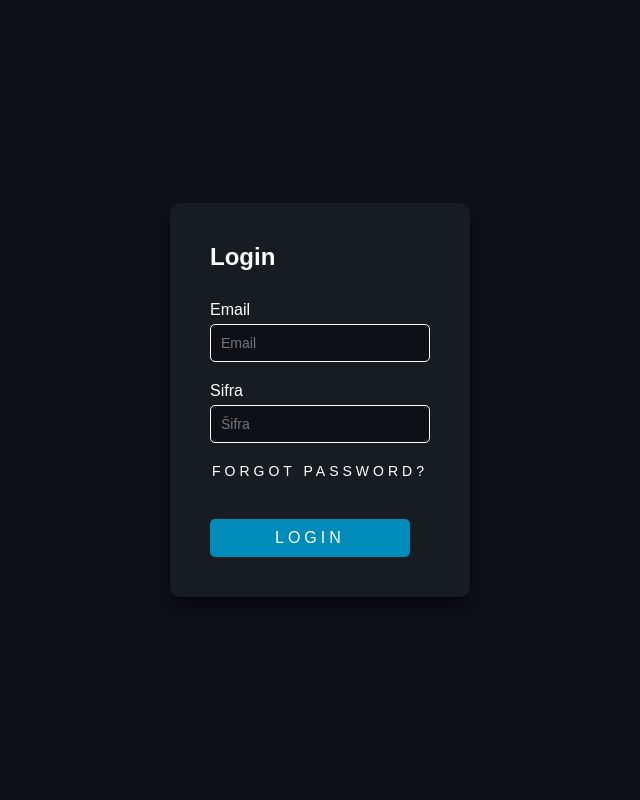
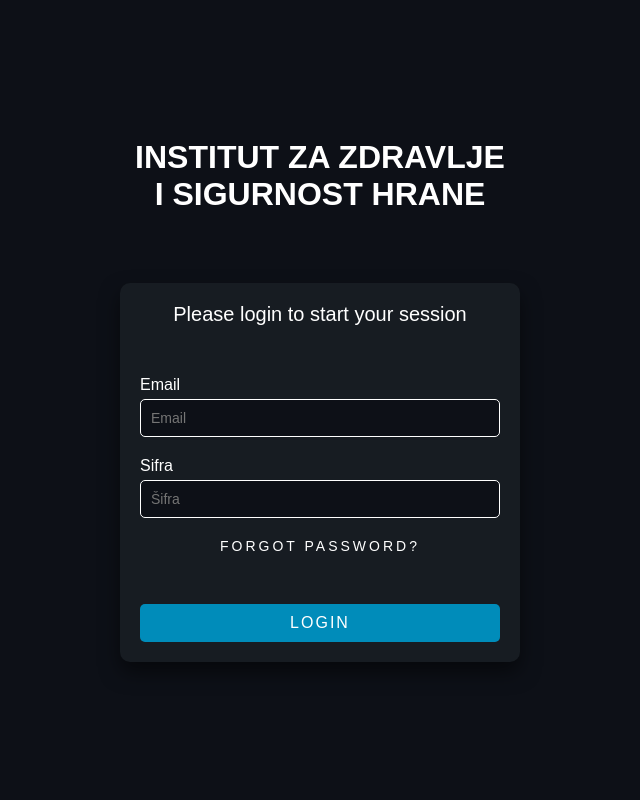
Before and after one commit to muhamedhaseljic/php-IZZISH, a PHP site: page /retro/index.php in a window 1280 px wide. Shown: the whole page, without its empty margins (320-960 px from the left). Run offline with PHP 8.4, Linux system fonts and the light colour scheme.

Commit message:
uredjen login i view radnik

```diff
--- a/index.php
+++ b/index.php
@@ -48,15 +48,19 @@ body {
     height: 100vh;
     display: flex;
     justify-content: center;
+    flex-direction: column;
     align-items: center;
     background: #0d1017;
     font-family: Arial, sans-serif;
+
+    text-align: justify;
+    text-justify: inter-word;
 }
 
 .login-box {
     /*position: relative;*/
-    width: 300px;
-    padding: 40px;
+    width: 400px;
+    padding: 20px;
     background: #171c22;
 
     border-radius: 10px;
@@ -65,8 +69,14 @@ body {
 
 .login-box h2 {
     color: white;
-    margin-bottom: 30px;
-    font-size: 24px;
+    margin-bottom: 50px;
+    font-size: 20px;
+    text-align: center;
+    font-weight:200;
+}
+.login-box a {
+
+    text-align: center;
 }
 
 .user-box {
@@ -113,7 +123,7 @@ a {
     text-decoration: none;
     text-transform: uppercase;
     overflow: hidden;
-    letter-spacing: 4px;
+    letter-spacing: 3px;
     margin-top: 40px;
     border: none;
     cursor: pointer;
@@ -140,10 +150,12 @@ button{
     text-decoration: none;
     text-transform: uppercase;
     overflow: hidden;
-    letter-spacing: 4px;
-    margin-top: 40px;
+    letter-spacing: 2px;
+    margin-top: 50px;
     border: none;
     cursor: pointer;
+    width: 100%;
+
 }
 
 a span {
@@ -199,7 +211,6 @@ a span:nth-child(4) {
     font-size: 14px;
     color: white;
     text-decoration: none;
-    /*transition: color 0.2s ease;*/
     padding: 0px 2px;
     margin:0;
 
@@ -238,12 +249,20 @@ a span:nth-child(4) {
 .login-box .forgot-password{
     background-color:none;
 }
+h1{
+    color:white;
+}
+.naslov-razmak{
+    margin-bottom:70px;
+}
 </style>
 
 </head>
 <body>
+    <h1>INSTITUT ZA ZDRAVLJE</h1>
+    <h1 class="naslov-razmak">I SIGURNOST HRANE</h1>
     <div class="login-box">
-        <h2>Login</h2>
+        <h2>Please login to start your session</h2>
         <form id="loginForm"  method="POST">
         <div class="form-group">
             <label for="email"> Email</label>
```
Also changed, not shown: radnici.php (+10 -5 lines).
